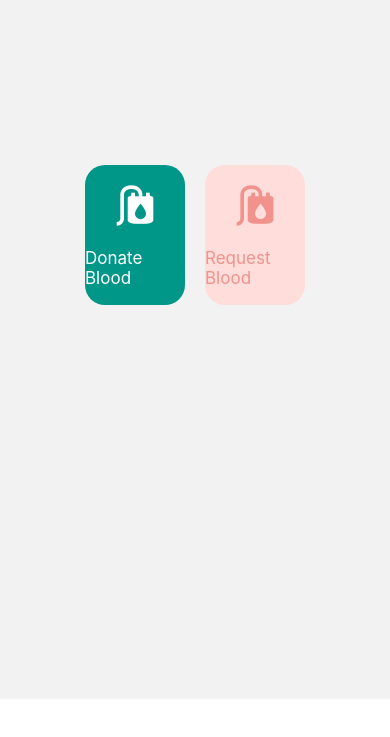
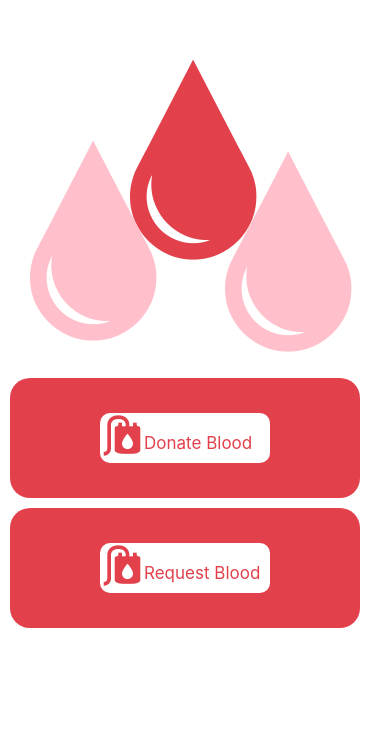
Before and after one commit to koushikm8926/hack4bengal, a React Native app: screen /blood in a window 390 px wide. Shown: the part 145-882 px from the top of the page. Before the commit the page ends 844 px from the top, so only its background shows below. Built offline with nearby package versions, Linux system fonts and the light colour scheme.

Commit message:
blood options screen updated

```diff
--- a/navigation/ScreenNavigator.js
+++ b/navigation/ScreenNavigator.js
@@ -27,6 +27,7 @@ const ScreenNavigator = () => {
   return (
      <NavigationContainer>
       <Stack.Navigator>
+        <Stack.Screen name='blood' component={BloodOptions} options={{ headerShown: false }}  />
         <Stack.Screen name="Home" component={HomeScreen} options={{headerShown:false}} />
         <Stack.Screen name='Landing' component={LandingScreen} options={{headerShown:false}} />
         <Stack.Screen name="Login" component={LoginScreen} options={{headerShown:false}} />
@@ -34,7 +35,6 @@ const ScreenNavigator = () => {
         <Stack.Screen name="Chat" component={ChatScreen} options={{ headerShown: false }} />
         <Stack.Screen name='donate' component={DonateBlood} options={{ headerShown: false }}  />
         <Stack.Screen name='request' component={RequestBlood} options={{ headerShown: false }}  />
-        <Stack.Screen name='blood' component={BloodOptions} options={{ headerShown: false }}  />
         <Stack.Screen name='ortho' component={OrthoScreen} options={{headerShown:false}} />
         <Stack.Screen name='Cardio' component={CardioScreen} options={{headerShown:false}} />
         <Stack.Screen name='Gastro' component={GastroScreen} options={{headerShown:false}}/>
--- a/screens/BloodOptions.js
+++ b/screens/BloodOptions.js
@@ -5,24 +5,49 @@ import { Fontisto } from '@expo/vector-icons';
 import { FontAwesome5 } from '@expo/vector-icons';
 import { MaterialCommunityIcons } from '@expo/vector-icons';
 import { useNavigation } from '@react-navigation/native';
+import { StatusBar } from 'expo-status-bar';
+
 const BloodOptions = () => {
 
     const navigation = useNavigation();
 
   return (
-    <SafeAreaView style={{marginTop:Platform.OS === "android" ? 50 :0}}>
+    <SafeAreaView style={{backgroundColor:"white", height:1000}}>
 
-    <View style={{justifyContent:'center',alignContent:'center',marginTop:300, }}>
-      <View style={{flexDirection:'row', alignContent:'center',justifyContent:'center'}}>
+      <StatusBar/>
 
-         <Pressable onPress={()=>navigation.navigate("donate")}  style={{height:140, width:100, alignItems:"center", justifyContent:"center", backgroundColor:"#009688", borderRadius:20, margin:10 }} >
-                <MaterialCommunityIcons name="blood-bag" size={44} color="white" />
-                <Text style={{color:"white", fontSize:17, marginTop:20}} >Donate Blood</Text>
+
+      <View>
+      <View style={{ marginTop:200, marginLeft:130}} >
+      <Fontisto name="blood-drop" size={200} color="#e2414c" />
+      </View>
+
+      <View style={{ marginTop:-120, marginLeft:30}} >
+      <Fontisto name="blood-drop" size={200} color="pink" />
+      </View>
+
+      <View style={{ marginTop:-190, marginLeft:225}} >
+      <Fontisto name="blood-drop" size={200} color="pink" />
+      </View>
+
+      </View>
+    <View style={{justifyContent:'center',alignContent:'center',marginTop:30, }}>
+      <View style={{alignContent:'center',justifyContent:'center'}}>
+
+         <Pressable onPress={()=>navigation.navigate("donate")}  style={{height:120, width:350, backgroundColor:"#e2414c", borderRadius:20, marginLeft:10,  alignItems:"center", justifyContent:"center" }} >
+            <View style={{flexDirection:"row", height:50, width:170, backgroundColor:"white", borderRadius:10}} >
+                <MaterialCommunityIcons name="blood-bag" size={44} color="#e2414c" />
+                <Text style={{color:"#e2414c", fontSize:17, marginTop:20}} >Donate Blood</Text>
+
+              </View>
         </Pressable>
 
-        <Pressable onPress={()=> navigation.navigate("request")} style={{height:140, width:100, alignItems:"center", justifyContent:"center", backgroundColor:"#feddda", borderRadius:20, margin:10 }} >
-                    <MaterialCommunityIcons name="blood-bag" size={44} color="#f1938c" />
-                    <Text style={{color:"#f1938c", fontSize:17, marginTop:20}} >Request Blood</Text>
+        <Pressable onPress={()=> navigation.navigate("request")} style={{height:120, width:350, alignItems:"center", justifyContent:"center", backgroundColor:"#e2414c", borderRadius:20, marginLeft:10, marginTop:10 }} >
+        <View style={{flexDirection:"row", height:50, width:170, backgroundColor:"white", borderRadius:10}} >
+                <MaterialCommunityIcons name="blood-bag" size={44} color="#e2414c" />
+                <Text style={{color:"#e2414c", fontSize:17, marginTop:20}} >Request Blood</Text>
+
+              </View>
         </Pressable>
 
       </View>
```
